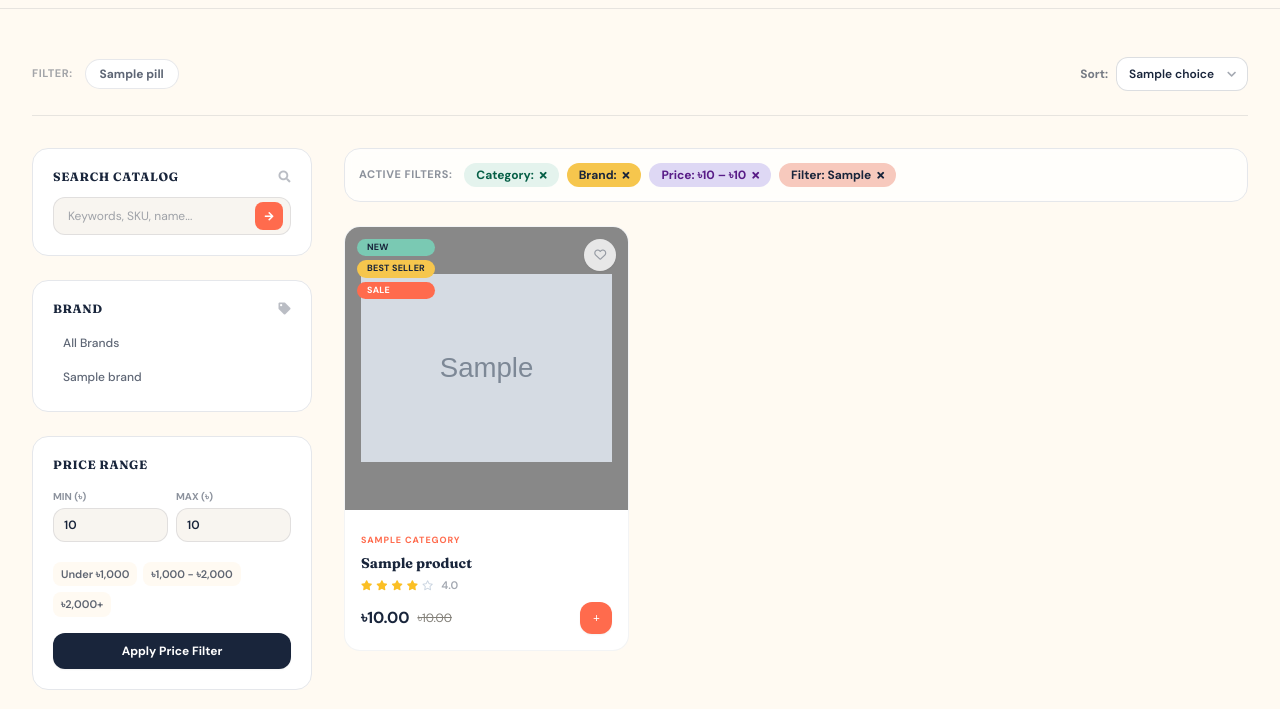
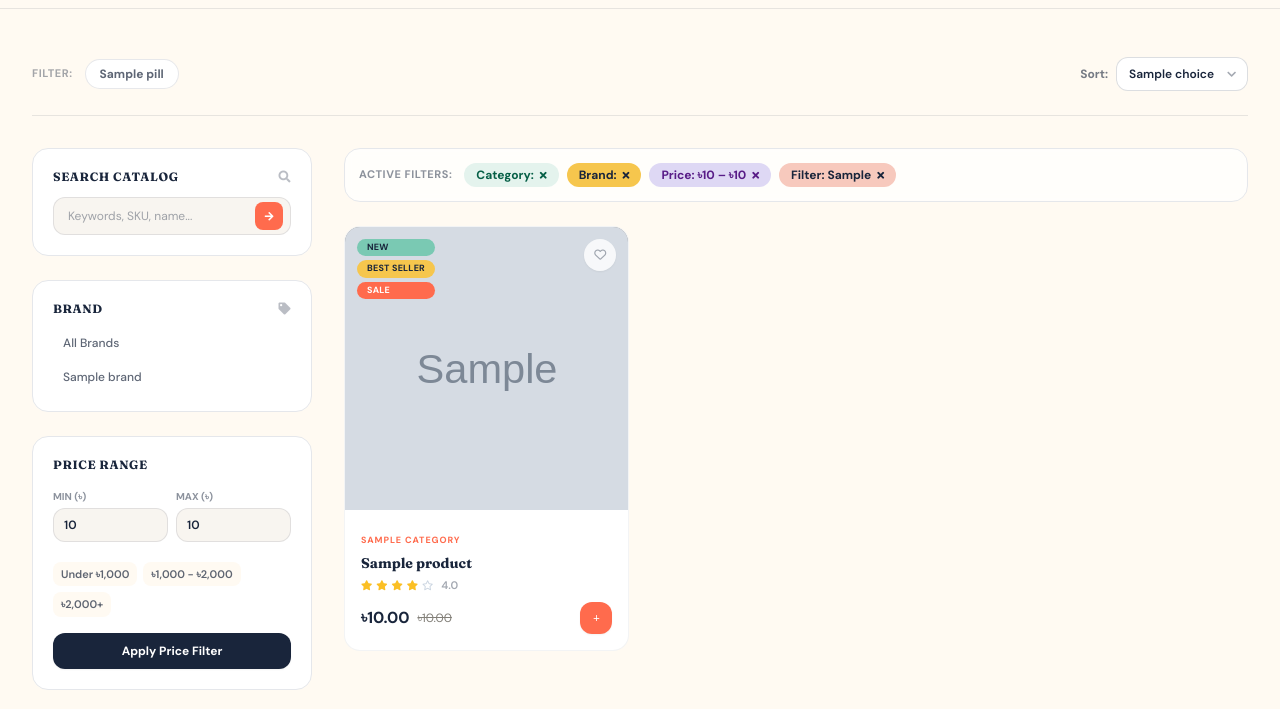
Before and after one commit to MonzurMorshed/kid_ecom, a Django app: template templates/storefront/shop.html in a window 1280 px wide. Shown: the part 682-1391 px from the top of the page. Run offline with Django 5.2, Linux system fonts and the light colour scheme; a user stored in the database is signed in; tables that the repository leaves empty hold one stand-in row (values such as "Sample post"); the template is opened without the code that fills it: values that come from a table or form of the project are taken from there, most other values are stand-ins (such as "Sample title", 1, 10 or a date in 2020); grey boxes marked "Sample" are stand-in pictures; parts of the project's set-up code (start-up, migrations or seed data) failed here and were passed over; some libraries are stand-ins or nearby versions.

Commit message:
feature : fix product card design

```diff
--- a/templates/storefront/partials/product_card.html
+++ b/templates/storefront/partials/product_card.html
@@ -17,7 +17,7 @@ Usage: {% include "storefront/partials/product_card.html" with product=product %
                      alt="{{ feat_image.alt_text|default:product.title }}"
                      loading="lazy"
                      decoding="async"
-                     class="h-full w-full object-contain p-3 sm:p-4 transition-transform duration-300 ease-out group-hover:scale-105">
+                     class="h-full w-full object-cover transition-transform duration-300 ease-out group-hover:scale-105">
             {% else %}
                 <span class="product-emoji text-7xl sm:text-8xl leading-none transition-transform duration-300 ease-out group-hover:scale-110">
                     {{ product.category.emoji|default:"🧸" }}
@@ -26,7 +26,7 @@ Usage: {% include "storefront/partials/product_card.html" with product=product %
             {% endwith %}
 
             <!-- Badges -->
-            <div class="absolute left-3 top-3 flex flex-col gap-1">
+            <div class="absolute left-3 top-3 flex flex-col gap-1 z-10">
                 {% if product.is_new %}
                 <span class="rounded-full bg-softmint px-2.5 py-0.5 text-[9px] font-bold uppercase tracking-wide text-ink">New</span>
                 {% endif %}
@@ -39,7 +39,7 @@ Usage: {% include "storefront/partials/product_card.html" with product=product %
             </div>
 
             <!-- Favorite button -->
-            <button class="toggle-favorite absolute right-3 top-3 grid h-8 w-8 place-items-center rounded-full bg-white/80 backdrop-blur-sm text-ink/40 hover:text-coral transition-colors shadow-sm"
+            <button class="toggle-favorite absolute right-3 top-3 z-10 grid h-8 w-8 place-items-center rounded-full bg-white/80 backdrop-blur-sm text-ink/40 hover:text-coral transition-colors shadow-sm"
                     data-active="false"
                     aria-label="Save {{ product.title }} to wishlist">
                 <i class="fa-regular fa-heart text-xs" aria-hidden="true"></i>
```
